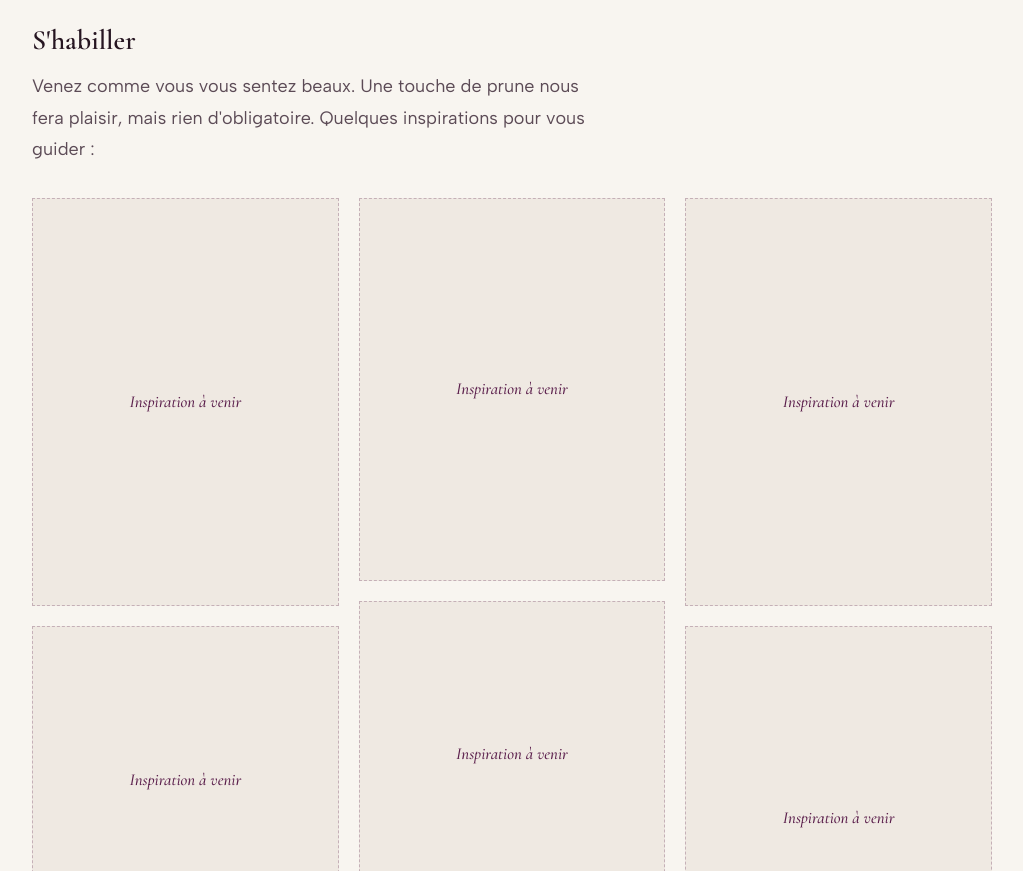
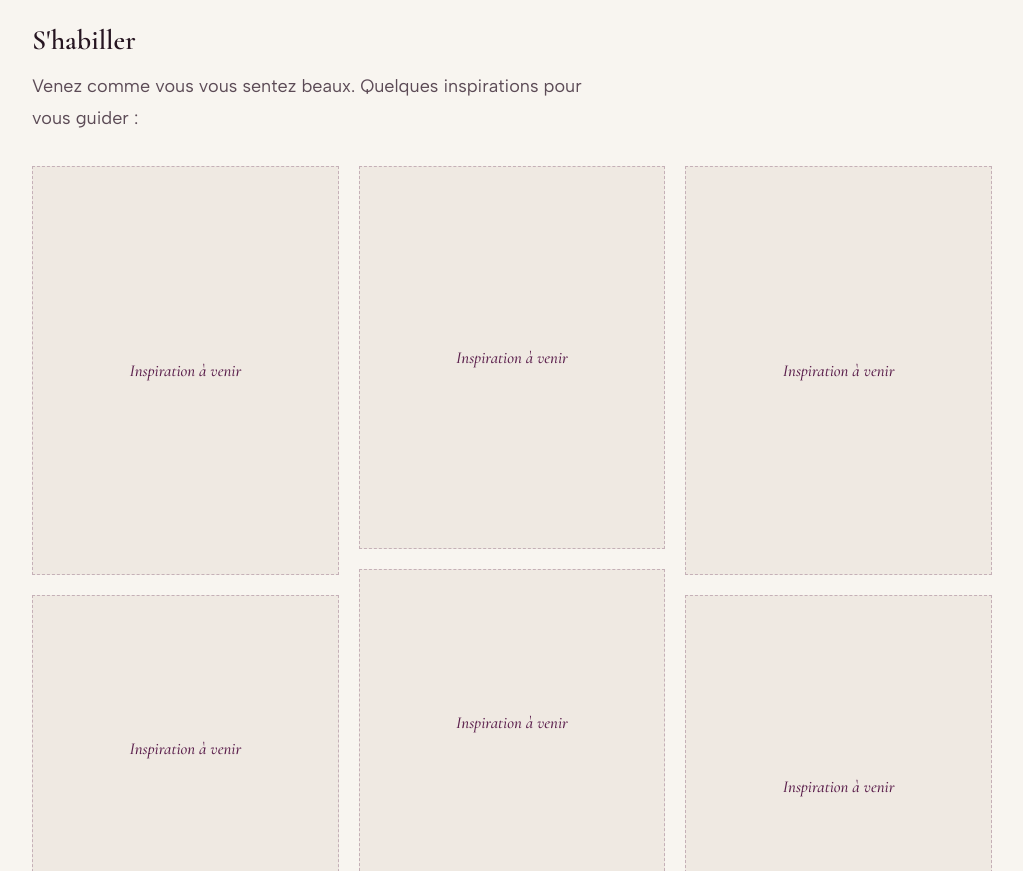
Before and after one commit to sebastieneid/mariage, a plain HTML site: page index.html in a window 1280 px wide. Shown: the part 5611-6482 px from the top of the page, without its empty margins (128-1151 px from the left). Drawn offline with nearby package versions, Linux system fonts and the light colour scheme.

Commit message:
S'habiller : retrait de la touche de prune (réservée aux témoins)

```diff
--- a/index.html
+++ b/index.html
@@ -179,7 +179,7 @@
       <div class="feature feature--stack" id="tenue">
         <div class="feature__text reveal">
           <h3>S'habiller</h3>
-          <p>Venez comme vous vous sentez beaux. Une touche de prune nous fera plaisir, mais rien d'obligatoire. Quelques inspirations pour vous guider :</p>
+          <p>Venez comme vous vous sentez beaux. Quelques inspirations pour vous guider :</p>
         </div>
         <div class="mood reveal" id="moodboard"></div>
       </div>
```
Also changed, not shown: 1 other file.
